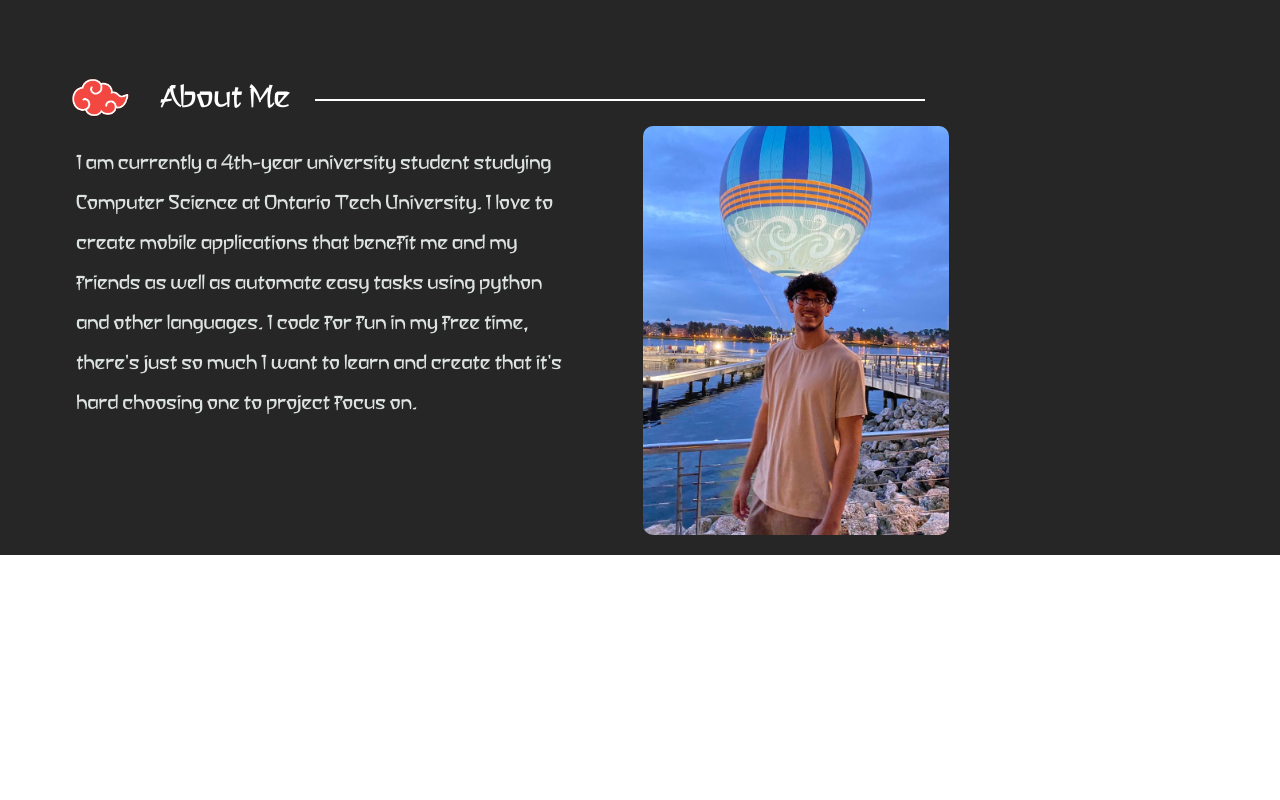
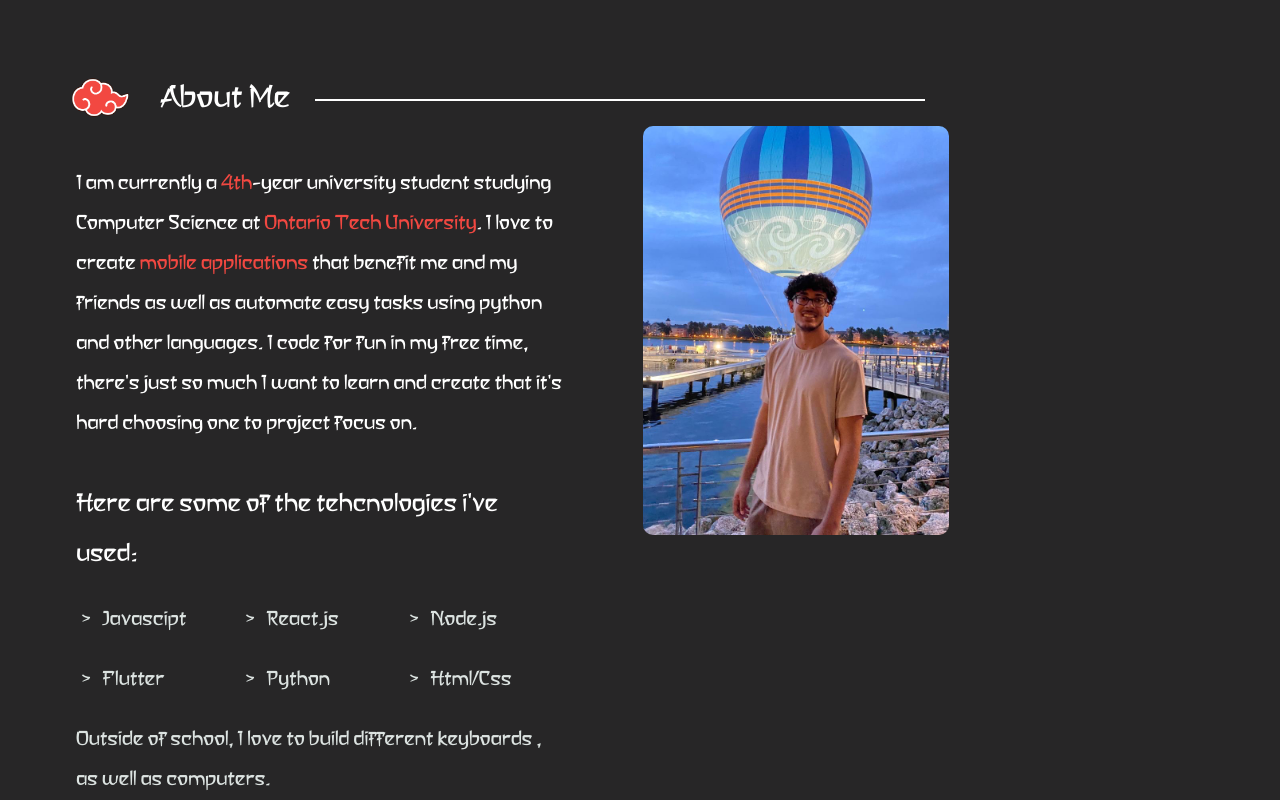
Before and after one commit to BrandonDeoram/personal-website, a React (Create React App) app: page / in a window 1280 px wide. Shown: the part 773-1573 px from the top of the page. Before the commit the page ends 1328 px from the top, so only its background shows below. Built offline with nearby package versions, Linux system fonts and the light colour scheme.

Commit message:
Finished About Me

```diff
--- a/src/components/AboutMe.js
+++ b/src/components/AboutMe.js
@@ -16,7 +16,27 @@ export default function AboutMe() {
             </div>
             <div className='rowContainer'>
                 <div className='descriptionContainer'>
-                    I am currently a 4th-year university student studying Computer Science at Ontario Tech University. I love to create mobile applications that benefit me and my friends as well as automate easy tasks using python and other languages. I code for fun in my free time, there's just so much I want to learn and create that it's hard choosing one to project focus on.
+                    <p>
+                        I am currently a <span className='redText'>4th</span>-year university student studying Computer Science at <span className='redText'> Ontario Tech University</span>. I love to create <span className='redText'> mobile applications</span> that benefit me and my friends as well as automate easy tasks using python and other languages. I code for fun in my free time, there's just so much I want to learn and create that it's hard choosing one to project focus on.
+                    </p>
+
+                    <div className='technologyTitle'>
+                        Here are some of the tehcnologies i've used:
+                    </div>
+                    <div className='grid-container'>
+                        <ul>
+                            <li>Javascipt</li>
+                            <li>React.js</li>
+                            <li>Node.js</li>
+                            <li>Flutter</li>
+                            <li>Python</li>
+                            <li>Html/Css</li>
+                        </ul>
+                    </div>
+                    <div className='outside'>
+                        Outside of school, I love to build different keyboards , as well as computers.
+                    </div>
+
                 </div>
                 <div>
                     <img className='meContainer' src={me} alt="" />
--- a/src/styles/AboutMe.css
+++ b/src/styles/AboutMe.css
@@ -62,6 +62,47 @@ hr.solid {
     width: fit-content;
 }
 
+.technologyTitle {
+    margin-top: 1rem;
+    font-size: 25px;
+}
+
+ul {
+    margin-left: .9rem;
+    padding: 0px;
+    display: grid;
+    grid-template-columns: repeat(3, 1fr);
+    gap: 20px;
+}
+
+
+.gridContainer {
+    display: grid;
+    grid-template-columns: repeat(3, 1fr);
+    gap: 50px;
+}
+
+.grid-item {
+    background-color: rgba(255, 255, 255, 0.8);
+    border: 1px solid rgba(0, 0, 0, 0.8);
+    padding: 20px;
+    font-size: 30px;
+    text-align: center;
+}
+
+li {
+    list-style-type: '>';
+    padding-inline-start: 1ch;
+    color: var(--offWhite);
+}
+
+.outside{
+    color: var(--offWhite);
+}
+
+.redText{
+    color: var(--brightRed);
+}
 @media only screen and (max-width: 1320px) {
     .meContainer {
         margin-left: auto;
--- a/src/styles/Navbar.css
+++ b/src/styles/Navbar.css
@@ -14,7 +14,7 @@
     row-gap: 8px;
 }
 
-@media only screen and (max-width: 600px) {
+@media only screen and (max-width: 770px) {
     .sidenavbar {
         display: none;
     }
```
Also changed, not shown: src/images/star.png (added).
